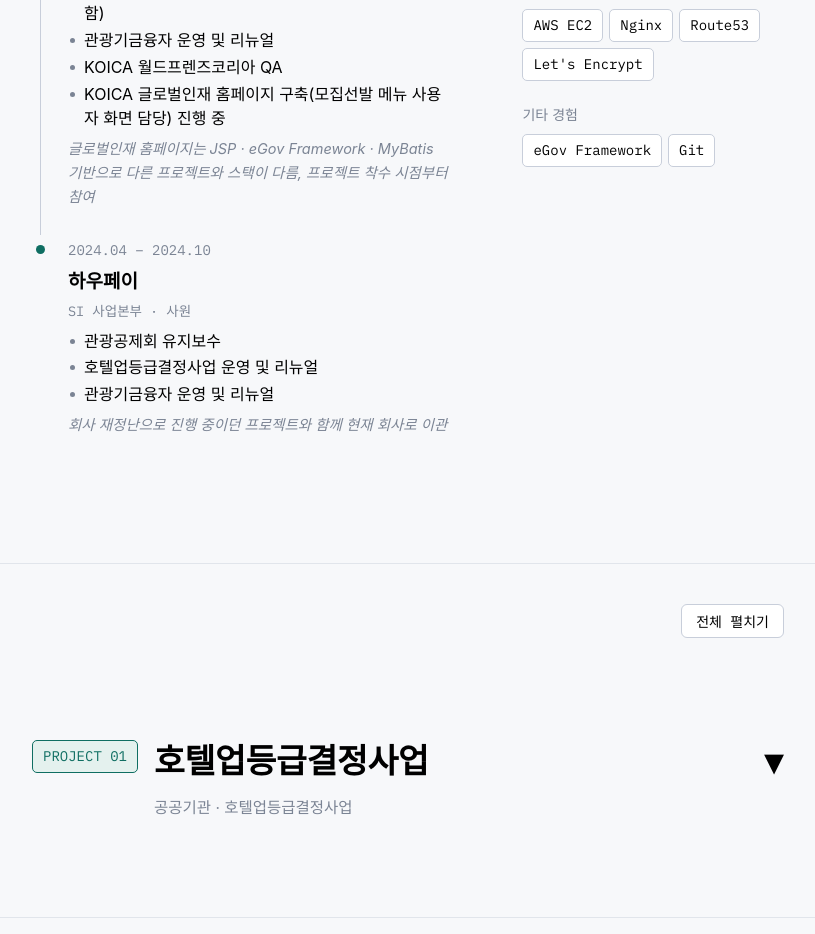
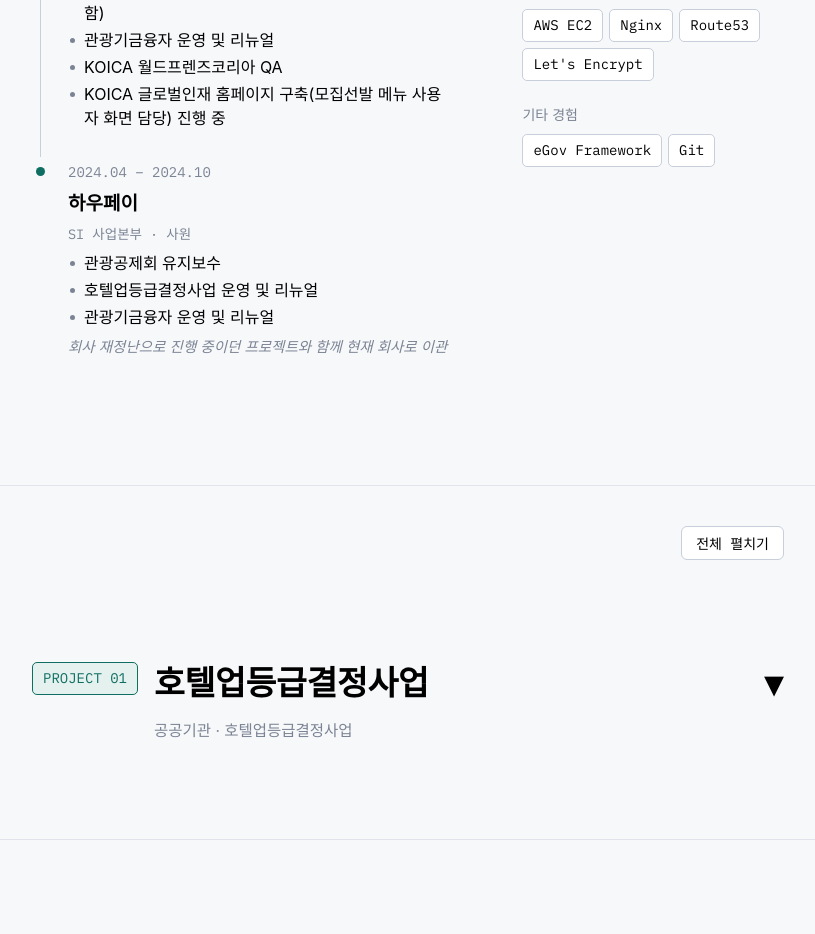
Before and after one commit to zangaru/subin-portfolio, a Vue app: page / in a window 1280 px wide. Shown: the part 1180-2114 px from the top of the page, without its empty margins (232-1047 px from the left). Built offline with nearby package versions, Linux system fonts and the light colour scheme; a web font is replaced by a local one.

Commit message:
content: CAREER LOG 수정

```diff
--- a/src/data.js
+++ b/src/data.js
@@ -33,7 +33,7 @@ export const timeline = [
       'KOICA 월드프렌즈코리아 QA',
       'KOICA 글로벌인재 홈페이지 구축(모집선발 메뉴 사용자 화면 담당) 진행 중',
     ],
-    note: '글로벌인재 홈페이지는 JSP · eGov Framework · MyBatis 기반으로 다른 프로젝트와 스택이 다름, 프로젝트 착수 시점부터 참여',
+    note: null,
     inProgress: true,
   },
   {
```
